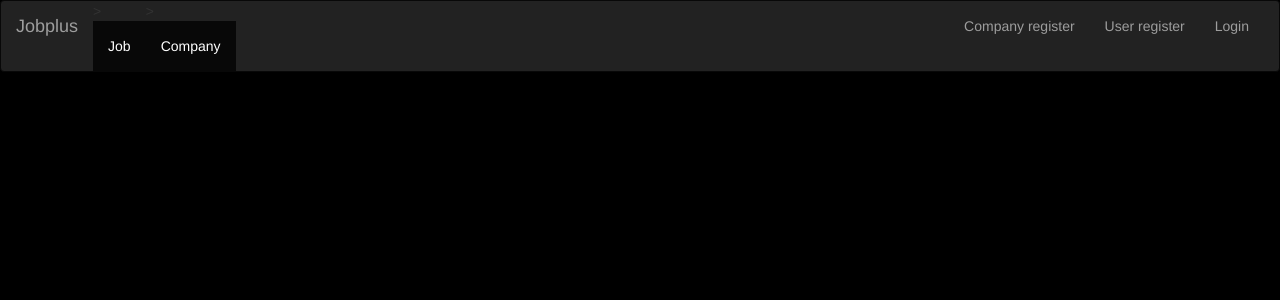
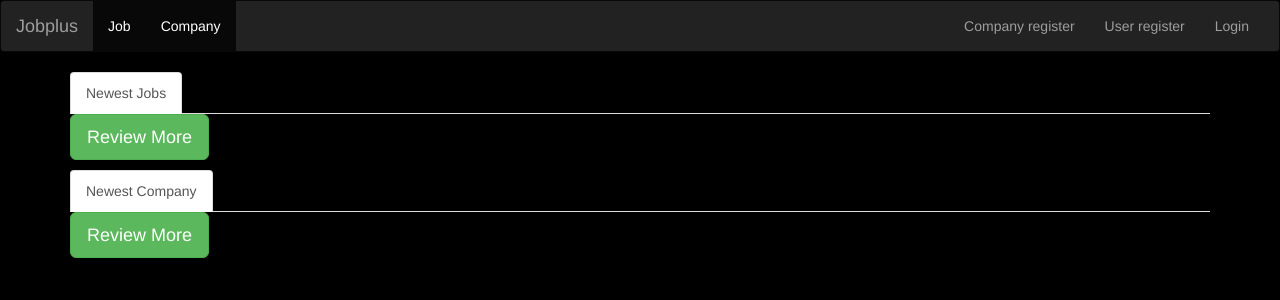
Before and after one commit to LouPlus/jobplus8-10, a Flask app: page / in a window 1280 px wide. Shown: the top 300 px of the page. Run offline with Flask 2, Linux system fonts and the light colour scheme; data that the repository does not hold is empty; some libraries are stand-ins or nearby versions.

Commit message:
correct mistakes in base.html, front.py, forms.py

```diff
--- a/nttzl/jobplus/forms.py
+++ b/nttzl/jobplus/forms.py
@@ -15,7 +15,7 @@ class LoginForm(FlaskForm):
             raise ValidationError('该邮箱未注册')
 
     def validate_password(self, field):
-        user = User.query.filter_by(email=self.emial.data).first()
+        user = User.query.filter_by(email=self.email.data).first()
         if user and not user.check_password(field.data):
             raise ValidationError('密码错误')
 
@@ -31,7 +31,7 @@ class RegisterForm(FlaskForm):
             raise ValidationError('Username Exists')
 
     def validate_email(self, field):
-        if User.query.filter_by(email=fild.data).first:
+        if User.query.filter_by(email=field.data).first():
             raise ValidationError('Email Exists')
 
     def create_user(self):
--- a/nttzl/jobplus/handlers/front.py
+++ b/nttzl/jobplus/handlers/front.py
@@ -1,3 +1,5 @@
+# -*- coding: utf-8 -*-
+
 from flask import Blueprint,render_template,url_for,redirect,flash
 from jobplus.forms import RegisterForm,LoginForm
 from jobplus.models import User,db,Job
--- a/nttzl/jobplus/templates/base.html
+++ b/nttzl/jobplus/templates/base.html
@@ -3,8 +3,11 @@
     <head>
         <meta charset="UTF-8">
         <title>{% block title %}{% endblock %}</title>
+        {% block head_css %}
         <link rel="stylesheet" href="http://cdn.bootcss.com/bootstrap/3.3.7/css/bootstrap.min.css">
-        <link rel="stylesheet" href="static/main.css">
+        <link rel="stylesheet" href="{{ url_for('static', filename='main.css')}}">
+        {% endblock %}
+
     </head>
     <body>
         <nav class="navbar navbar-inverse">
@@ -23,8 +26,8 @@
             <!-- Collect the nav links, forms, and other content for toggling -->
             <div class="collapse navbar-collapse" id="bs-example-navbar-collapse-1">
               <ul class="nav navbar-nav">
-                  <li class="active">><a href="{{url_for('job.index')}}">Job<span class="sr-only">(current)</span></a></li>
-                  <li class="active">><a href="#">Company<span class="sr-only">(current)</span></a></li>
+                  <li class="active"><a href="{{url_for('job.index')}}">Job<span class="sr-only">(current)</span></a></li>
+                  <li class="active"><a href="{{ url_for('company.index')}}">Company<span class="sr-only">(current)</span></a></li>
                   {% if current_user.is_authenticated and current_user.is_admin %}
                   <li><a href="{{ url_for('admin.index')}}">Admin</a></li>
                   {% endif %}
--- a/nttzl/jobplus/templates/index.html
+++ b/nttzl/jobplus/templates/index.html
@@ -1,4 +1,5 @@
 {% extends 'base.html' %}
+{% from "macros.html" import render_pagination, render_company, render_job %}
 
 {% block title %}Home{% endblock %}
 
@@ -10,3 +11,33 @@
     </div>
 </div>
 {% endblock %}
+
+{% block body %}
+<ul class="nav nav-tabs list-title">
+    <li role="presentation" class="active"><a href="#">Newest Jobs</a></li>
+</ul>
+
+<div class="job-list">
+    {% for job in newest_jobs %}
+        {{ render_job(job) }}
+    {% endfor %}
+</div>
+
+<p class="list-more">
+<a href="{{ url_for('job.index') }}" class="btn btn-success btn-lg list-more-btn">Review More</a>
+</p>
+
+<ul class="nav nav-tabs list-title">
+<li role="presentation" class="active"><a href="#">Newest Company</a></li>
+</ul>
+
+<div class="company-list">
+    {% for company in newest_companies %}
+    {{ render_company(compnay) }}
+    {% endfor %}
+</div>
+
+<p class="list-more">
+<a href="{{ url_for('company.index') }}" class="btn btn-success btn-lg list-more-btn">Review More</a>
+</p>
+{% endblock %}
--- a/nttzl/jobplus/templates/user/profile.html
+++ b/nttzl/jobplus/templates/user/profile.html
@@ -1,4 +1,5 @@
 {% extends "base.html" %}
+{% from "macros.html" import render_form %}
 
 {% block body %}
 <h2>Edit Personal Profile</h2>
```
